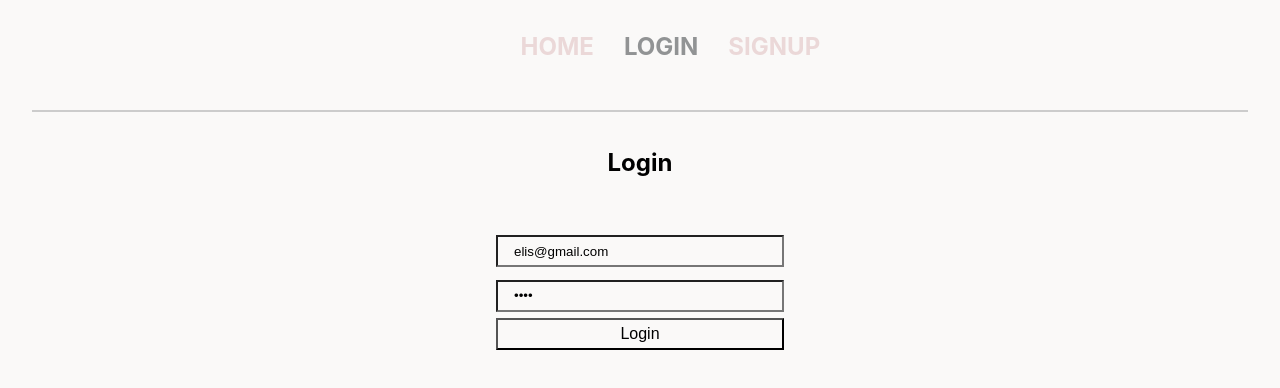
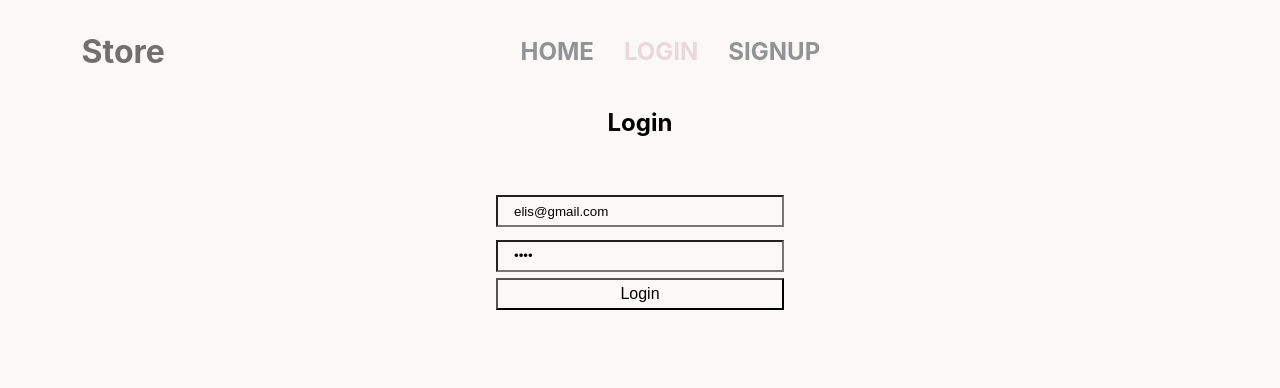
Before and after one commit to elis-11/store, a React (Vite) app in the folder ts-store/: page /login in a window 1280 px wide. Shown: the top 388 px of the page. Built offline with nearby package versions, Linux system fonts and the light colour scheme; no server answers.

Commit message:
Modified App

```diff
--- a/ts-store/src/components/admin/Admin.scss
+++ b/ts-store/src/components/admin/Admin.scss
@@ -1,7 +1,11 @@
 .Admin {
   display: flex;
   .links {
-    width: 15%;
+    width: 20%;
+    padding-top: 4rem;
+    padding-right: 4rem;
+    height: 80vh;
+    border-right: 2px solid #ccc;
     a {
       font-weight: bold;
       font-size: 35px;
@@ -26,9 +30,12 @@
   header {
     display: flex;
     justify-content: space-evenly;
+    margin: 2rem;
     .total{
       font-weight: bold;
       font-size: 1.5rem;
+      color: rgb(240, 216, 216);
+
     }
     a {
       border-radius: 5px;
--- a/ts-store/src/components/home/Home.tsx
+++ b/ts-store/src/components/home/Home.tsx
@@ -37,9 +37,8 @@ export const Home = () => {
 
   return (
     <div className="Products">
-      <h2>Cakes</h2>
       <header>
-        <span>
+        <span className="total">
           {products.length} {products.length === 1 ? "Cake" : "Cakes"}
         </span>
         <span>
@@ -65,7 +64,7 @@ export const Home = () => {
           />
         </form>
       </div>
-      {user && (
+      {/* {user && ( */}
         <div className="content">
           {([...filteredProducts] || []).reverse().map((product) => (
             <div key={product._id} className="product">
@@ -89,7 +88,7 @@ export const Home = () => {
             </div>
           ))}
         </div>
-      )}
+      {/* )} */}
     </div>
   );
 };
--- a/ts-store/src/pages/App.scss
+++ b/ts-store/src/pages/App.scss
@@ -26,8 +26,8 @@ code {
 
 .App {
   header {
-    height: 10vh;
-    border-bottom: 2px solid #ccc;
+    height: 5vh;
+    // border-bottom: 2px solid #ccc;
   }
   main {
     min-height: 70vh;
@@ -118,10 +118,10 @@ code {
       text-decoration: none;
       font-size: 1.5rem;
       font-weight: bold;
-      color: rgb(235, 216, 216);
+      color: #919394;
     }
     a.active {
-      color: #919394;
+      color: rgb(235, 216, 216);
     }
   }
   .avatar {
--- a/ts-store/src/pages/Navbar.tsx
+++ b/ts-store/src/pages/Navbar.tsx
@@ -17,7 +17,8 @@ export const Navbar = () => {
 
   return (
     <div className="Navbar">
-      <div className="logo">{user && <NavLink to="/">Store</NavLink>}</div>
+      {/* <div className="logo">{user && <NavLink to="/">Store</NavLink>}</div> */}
+<div className="logo"><NavLink to="">Store</NavLink></div>
       <div className="nav">
         <NavLink to="/" end>Home</NavLink>
         {!user && <NavLink to="/login">Login</NavLink>}
```
